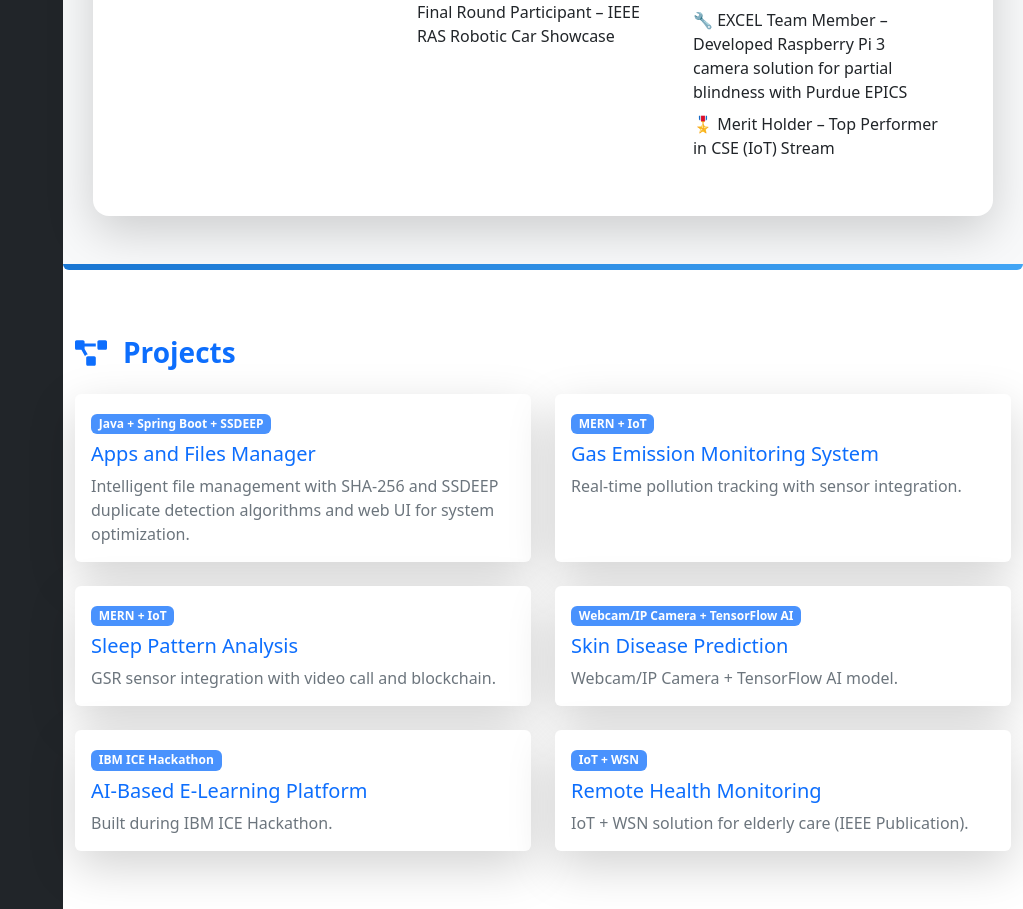
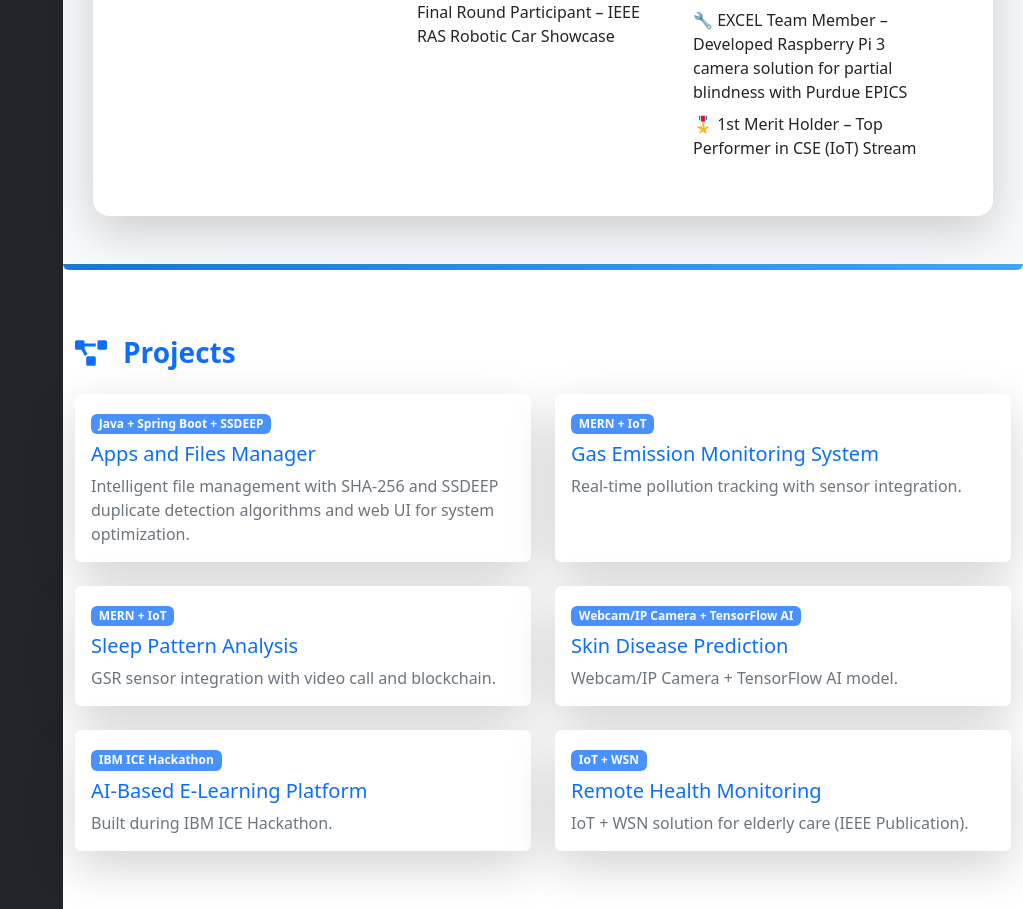
Before and after one commit to sethu227/Portfolio, a React (Create React App) app: page / in a window 1280 px wide. Shown: the part 1970-2879 px from the top of the page, without its empty margins (257-1280 px from the left). Built offline with nearby package versions, Linux system fonts and the light colour scheme.

Commit message:
Update Resume.js

```diff
--- a/src/Resume.js
+++ b/src/Resume.js
@@ -87,7 +87,7 @@ const Resume = () => (
             <li className="mb-2">🏅 4th Place – Dora Hacks Hackathon, Goa</li>
             <li className="mb-2">🏅 4th Prize – Prajnotsavah 2k24 Project Expo</li>
             <li className="mb-2">🔧 EXCEL Team Member – Developed Raspberry Pi 3 camera solution for partial blindness with Purdue EPICS</li>
-            <li className="mb-2">🎖️ Merit Holder – Top Performer in CSE (IoT) Stream</li>
+            <li className="mb-2">🎖️ 1st Merit Holder – Top Performer in CSE (IoT) Stream</li>
           </ul>
         </div>
       </div>
```
